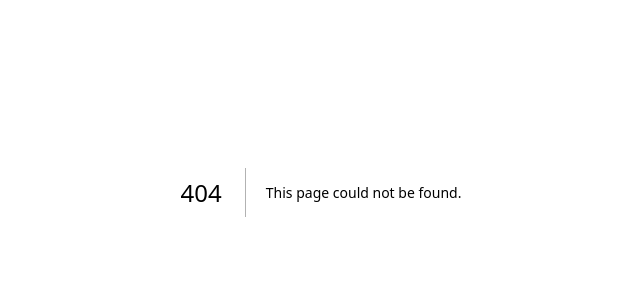
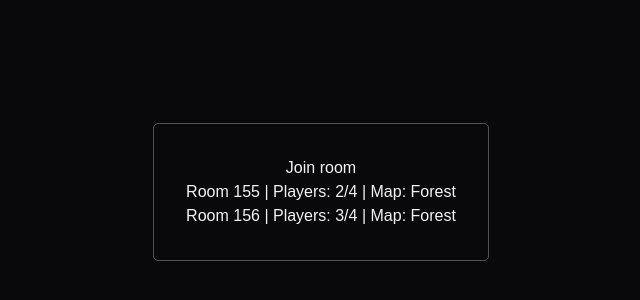
Before and after one commit to Chainblocker64/Shadow-Seek, a Next.js app in the folder frontend/: page /lobby in a window 1280 px wide. Before the commit this address had no page. Shown: the part 208-508 px from the top of the page, without its empty margins (319-959 px from the left). Built offline with nearby package versions, Linux system fonts and the light colour scheme.

Commit message:
WIP lobby page / room list / add webpack to dev to prevent unwanted css caching

```diff
--- a/frontend/app/globals.css
+++ b/frontend/app/globals.css
@@ -22,7 +22,7 @@ body {
   @apply flex min-h-screen flex-col bg-zinc-950 text-zinc-100;
 }
 
-.home-hero {
+.hero {
   @apply mx-auto flex w-full max-w-6xl flex-1 flex-col items-center justify-center px-6 py-16 text-center;
 }
 
@@ -45,3 +45,7 @@ body {
 .home-footer {
   @apply border-t border-zinc-800 px-6 py-5 text-center text-sm text-zinc-500;
 }
+
+.page-content {
+  @apply mx-auto max-w-7xl px-4 sm:px-6 lg:px-8 py-8 outline outline-white/30 rounded;
+}
--- /dev/null
+++ b/frontend/app/lobby/page.tsx
@@ -0,0 +1,30 @@
+export default function Lobby() {
+  const rooms = [
+    {
+      id: 155,
+      players: ["player1", "player2"],
+      status: "waiting",
+      maxPlayers: 4,
+      map: "Forest",
+    },
+    {
+      id: 156,
+      players: ["player3", "player4", "player5"],
+      status: "waiting",
+      maxPlayers: 4,
+      map: "Forest",
+    },
+  ];
+  return (
+    <main className="hero">
+      <div className="page-content">
+        <p>Join room</p>
+        {rooms.map((room) => (
+          <div
+            key={room.id}
+          >{`Room ${room.id} | Players: ${room.players.length}/${room.maxPlayers} | Map: ${room.map}`}</div>
+        ))}
+      </div>
+    </main>
+  );
+}
--- a/frontend/app/page.tsx
+++ b/frontend/app/page.tsx
@@ -3,7 +3,7 @@ import { Footer } from "./components/Footer";
 export default function HomePage() {
   return (
     <main className="home-page">
-      <section className="home-hero">
+      <section className="hero">
         <p className="home-eyebrow">Multiplayer Stealth Arena</p>
 
         <h1 className="home-title">Shadow Seek</h1>
--- a/frontend/package.json
+++ b/frontend/package.json
@@ -3,7 +3,7 @@
   "version": "0.1.0",
   "private": true,
   "scripts": {
-    "dev": "next dev",
+    "dev": "next dev --webpack",
     "build": "next build",
     "start": "next start",
     "lint": "eslint"
```
